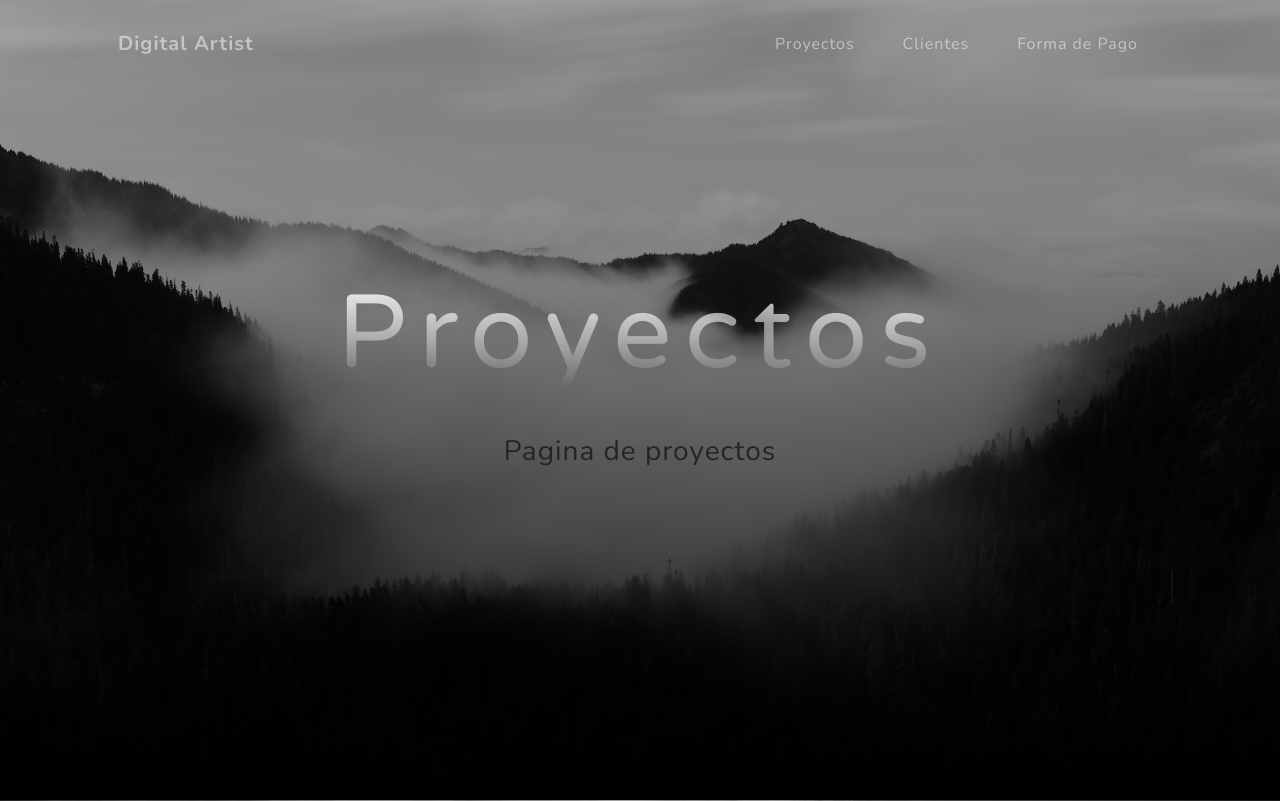
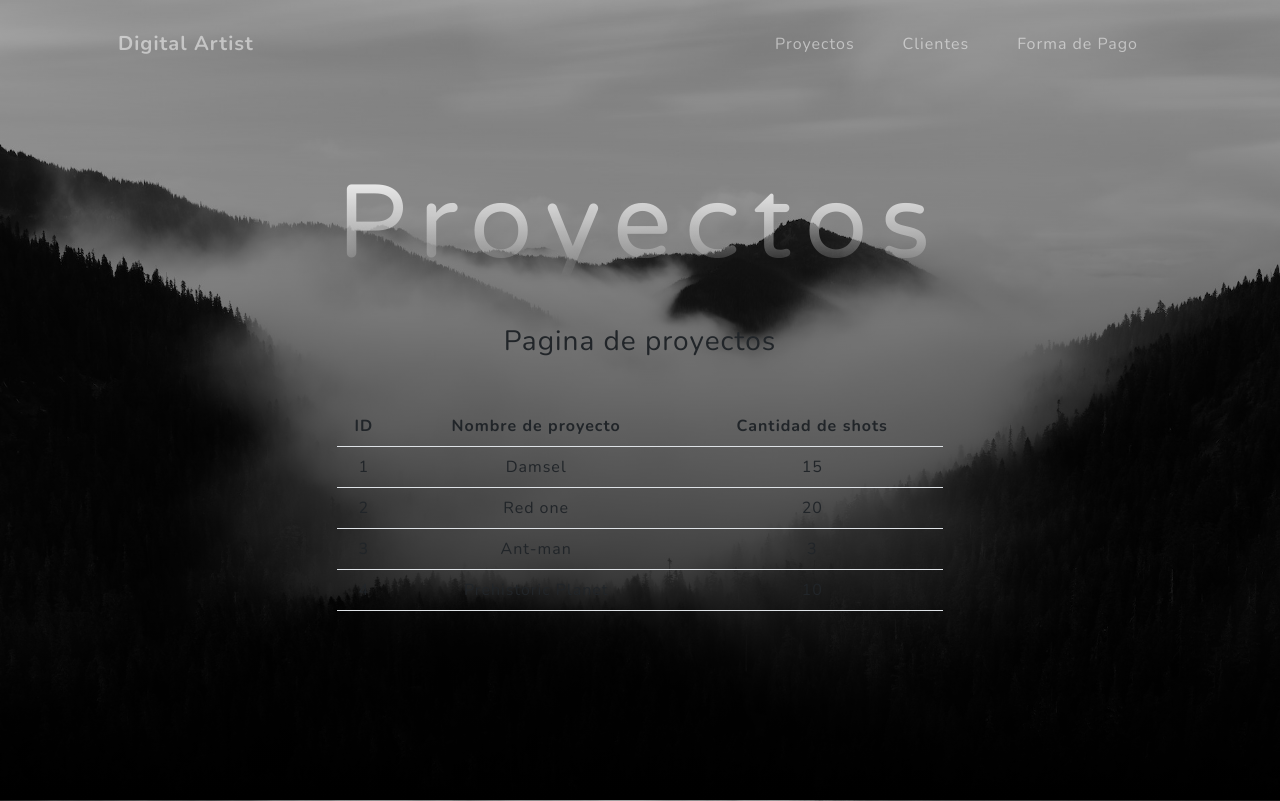
Before and after one commit to mmperalta/TerceraPreentregaMart-nez, a Django app: page /proyecto/ in a window 1280 px wide. Shown: the top 801 px of the page. Run offline with Django 5.2, Linux system fonts and the light colour scheme; data comes from the database, SQL or seed files in the repository; both versions use the stored data as it was after the commit; some libraries are stand-ins or nearby versions.

Commit message:
arreglar primeros errores

```diff
--- a/mi_app/templates/mi_app/proyecto.html
+++ b/mi_app/templates/mi_app/proyecto.html
@@ -5,4 +5,22 @@
 
 {% block contenido %}
 <h3 class="mb-5">Pagina de proyectos</h3>
+<table class="table table-stripped">
+    <thead>
+        <tr>
+            <th>ID</th>
+            <th>Nombre de proyecto</th>
+            <th>Cantidad de shots</th>
+        </tr>
+    </thead>
+    <tbody>
+        {% for c in proyecto %}
+        <tr>
+            <td>{{ c.id }}</td>
+            <td>{{ c.nombre }}</td>
+            <td>{{ c.shots }}</td>
+        </tr>
+        {% endfor %}
+    </tbody>
+</table>
 {% endblock contenido%}
--- a/mi_app/views.py
+++ b/mi_app/views.py
@@ -32,14 +32,17 @@ def formaPago (request):
 
 def home(request):
     return render(request, 'mi_app/index.html')
+
 def pago(request):
-    return render(request, 'mi_app/pago.html')
+    contexto = {"pago":Pago.objects.all()}
+    return render(request, 'mi_app/pago.html', contexto)
 
 def cliente(request):
     contexto = {"cliente":Cliente.objects.all()}
     return render(request, 'mi_app/cliente.html', contexto)
 
 def proyecto(request):
-    return render(request, 'mi_app/proyecto.html')
+    contexto = {"proyecto": Proyecto.objects.all()}
+    return render(request, 'mi_app/proyecto.html', contexto)
 
 # Create your views here.
```
Also changed, not shown: mi_app/templates/mi_app/pago.html (+18 -0 lines), portfolio.db.
